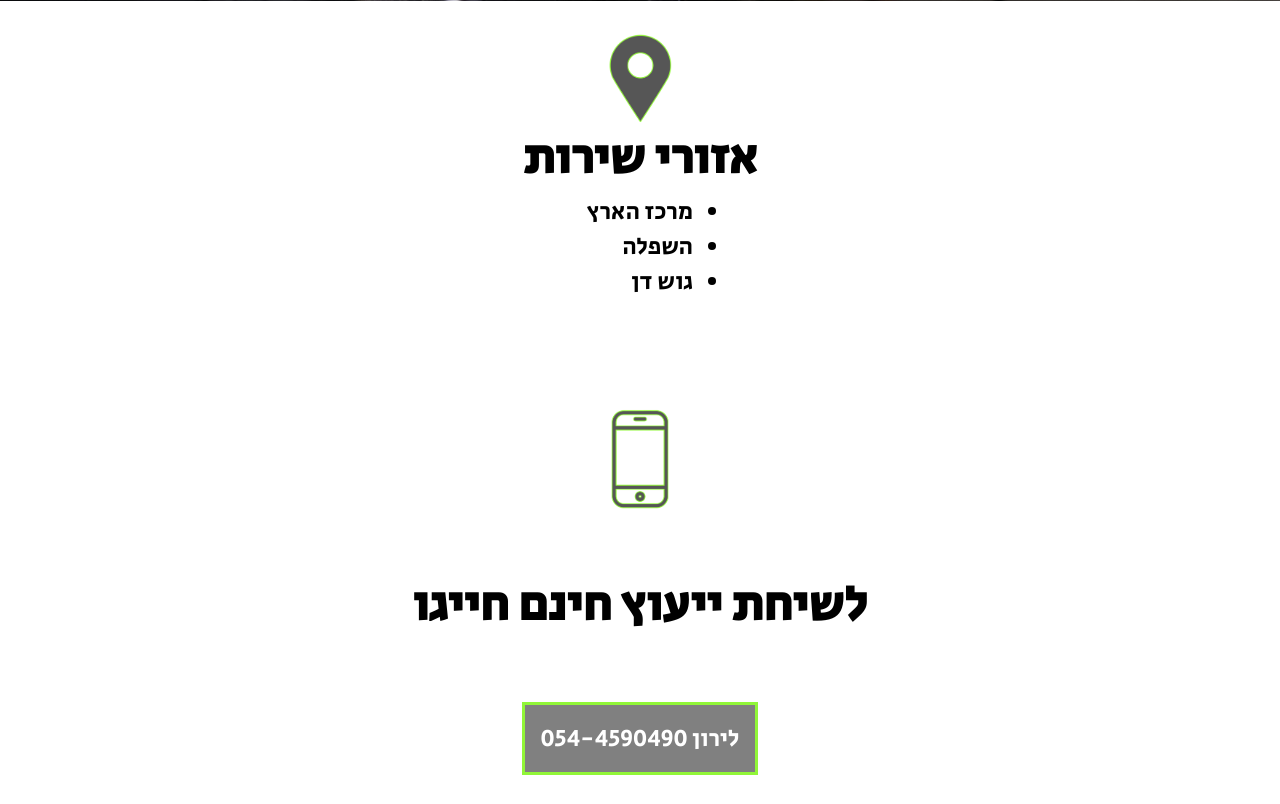
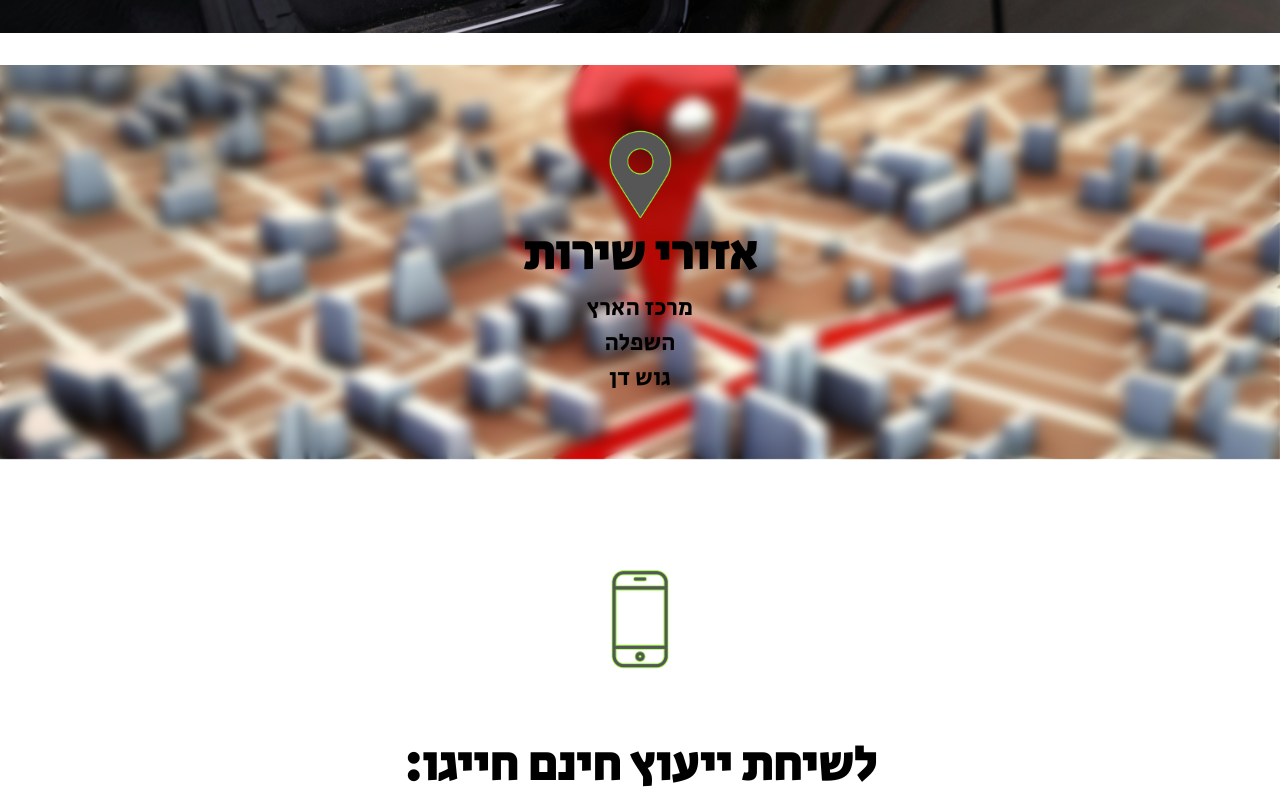
Before and after one commit to liranko27/chargeX, a plain HTML site: page index.html in a window 1280 px wide. Shown: the part 880-1684 px from the top of the page. Drawn offline with Linux system fonts and the light colour scheme; files whose address does not match are found by name.

Commit message:
change sizes add background to location section

```diff
--- a/index.html
+++ b/index.html
@@ -1,12 +1,11 @@
 <!DOCTYPE html>
-<html lang="en">
+<html lang="he">
 
 <head>
     <meta charset="UTF-8">
     <meta name="viewport" content="width=device-width, initial-scale=1.0">
     <link rel="stylesheet" href="style.css">
-    <meta name="description"
-        content="ChargeX מציעה שירות להתקנת עמדות טעינה לרכב חשמלי">
+    <meta name="description" content="ChargeX מציעה שירות להתקנת עמדות טעינה לרכב חשמלי">
     <meta name="keywords" content="ChargeX, electric vehicle, charging station, Israel, תחנות טעינה, רכב חשמלי , ישראל">
 
     <link rel="icon" type="image/x-icon" href="/images/V4.png">
@@ -18,7 +17,7 @@
         <ul>
             <li>
                 <a aria-label="Chat on WhatsApp" href="https://wa.me/+972544590490"><img alt="Chat on WhatsApp"
-                        src="images/Whatsapp.png" /><a/>
+                        src="images/Whatsapp.png" /><a />
             </li>
         </ul>
     </div>
@@ -37,20 +36,20 @@
         </p>
     </section>
     <section class="location">
-        <div>
+        <div class="content">
             <img src="images/location.png" alt="location logo">
+            <h1>אזורי שירות</h1>
+            <ul>
+                <li>מרכז הארץ</li>
+                <li>השפלה</li>
+                <li>גוש דן</li>
+            </ul>
         </div>
-        <h1>אזורי שירות</h1>
-        <ul>
-            <li>מרכז הארץ</li>
-            <li>השפלה</li>
-            <li>גוש דן</li>
-        </ul>
     </section>
 
     <section class="contact">
         <div><img src="images/phone.png" alt="phone"></div>
-        <h1>לשיחת ייעוץ חינם חייגו</h1>
+        <h1>לשיחת ייעוץ חינם חייגו:</h1>
         <div>
             <a class="phone_btn" href="tel:+972544590490">054-4590490 לירון</a>
         </div>
--- a/style.css
+++ b/style.css
@@ -17,13 +17,14 @@
 
 .hero img {
     display: block;
-    width: 50%;
+    width: 55%;
     margin: 0 auto;
 }
 
 .stick {
     position: fixed;
     margin: 10rem 0;
+    z-index: 100;
 }
 
 .about {
@@ -49,11 +50,8 @@
     font-family: 'font_chargeX';
 }
 
-/* a>img {
-    max-width: 10%;
-} */
-
 .location {
+    background: url('images//location\ background.jpeg') no-repeat center center fixed;
     margin-top: 2rem;
     font-family: 'font_chargeX';
     display: flex;
@@ -61,13 +59,17 @@
     justify-content: center;
     align-items: center;
     direction: rtl;
+    backdrop-filter: blur(20px);
 }
 
 .location ul {
     font-size: 1.5rem;
+    list-style: none;
+    text-align: center;
 }
 
 .location h1 {
+    text-align: center;
     font-size: 3rem;
 }
 
@@ -77,12 +79,20 @@
     margin: 0 auto;
 }
 
+.content {
+    backdrop-filter: blur(6px);
+    padding: 4rem 0;
+}
+
+
+
 .contact {
     font-family: 'font_chargeX';
     margin-top: 3rem;
     display: flex;
     flex-direction: column;
     align-items: center;
+    direction: rtl;
 }
 
 .contact h1 {
@@ -135,8 +145,10 @@ footer img {
     color: #ffff;
     width: 100%;
     text-decoration: center;
+    font-family: 'font_chargeX';
 }
-.stick img{
+
+.stick img {
     width: 80px;
 }
 
@@ -144,12 +156,15 @@ footer img {
     .about p {
         font-size: 1rem;
     }
-    .stick img{
+
+    .stick img {
         width: 60px;
     }
-    .location img{
+
+    .location img {
         width: 15%;
     }
+
     .contact img {
         width: 20%;
     }
```
Also changed, not shown: images/location background.jpeg (added), 1 other file.
